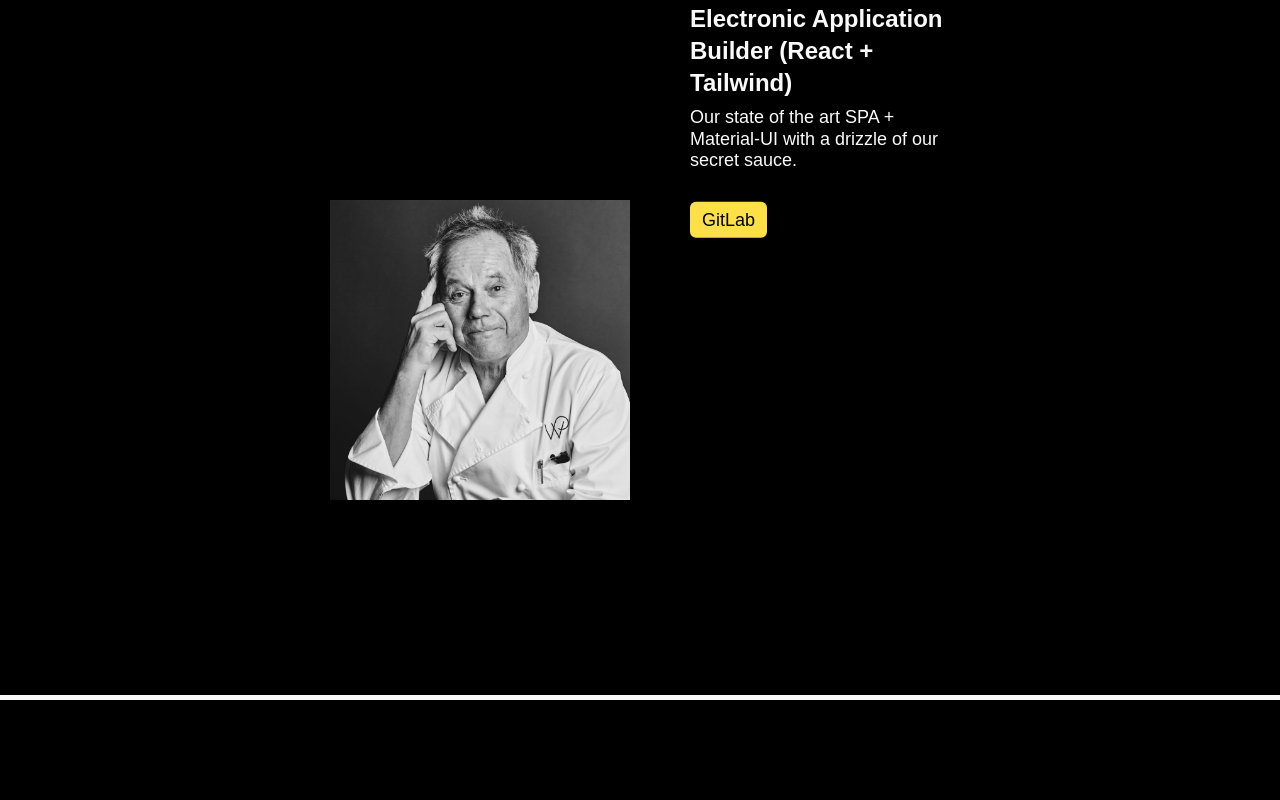
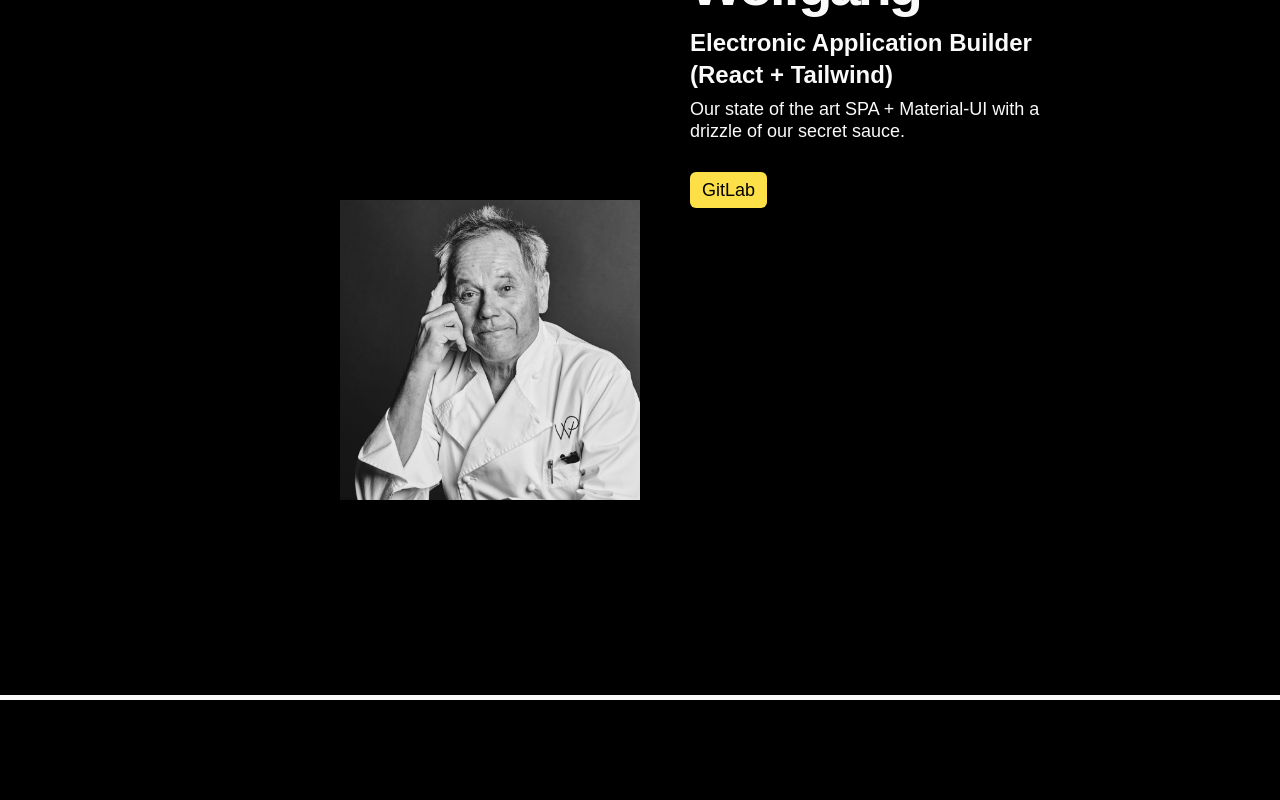
Before and after one commit to aguskz/onboarding, a Next.js app: page /repos in a window 1280 px wide. Shown: the top 800 px of the page. Built offline with nearby package versions, Linux system fonts and the light colour scheme.

Commit message:
parallax tweaks

```diff
--- a/components/Parallax/index.tsx
+++ b/components/Parallax/index.tsx
@@ -14,30 +14,32 @@ function useParallax(value: MotionValue<number>, distance: number) {
 }
 
 function Image({
+  key,
   name,
   image,
   title,
   subtitle,
   link,
 }: {
-  id: number
-  name: string
-  image: string
-  title: string
+  key: number
+  name?: string
+  image?: string
+  title?: string
   subtitle: string
-  link: string
+  link?: string
 }) {
   const ref = useRef(null)
   const { scrollYProgress } = useScroll({ target: ref })
   const y = useParallax(scrollYProgress, 300)
 
   return (
-    <section className="mr-80">
-      <div ref={ref} className="bg-black">
+    <section key={key}>
+      {image ? (
+        <section className="w-6/12 justify-start">
+          <div ref={ref} className="bg-black flex">
             <img ref={ref} src={image} className="w-auto h-auto" />
           </div>
-      <motion.h2 style={{ y }}>
-        <div className="ml-20 -mt-20">
+          <motion.h2 style={{ y }} className="-mt-20 flex flex-col -mx-20">
             {name}
             <p className="tracking-normal mb-2 mt-2 font-bold text-2xl max-w-md">
               {title}
@@ -52,8 +54,11 @@ function Image({
                 <p className="text-black m-0 p-1 tracking-normal">GitLab</p>
               </a>
             </div>
-        </div>
           </motion.h2>
+        </section>
+      ) : (
+        <motion.p className="text-2xl mx-20">{subtitle}</motion.p>
+      )}
     </section>
   )
 }
@@ -68,9 +73,9 @@ export default function Parallax() {
 
   return (
     <>
-      {repos.map(({ id, name, image, title, subtitle, link }) => (
+      {repos.map(({ key, name, image, title, subtitle, link }) => (
         <Image
-          id={id}
+          key={key}
           name={name}
           image={image}
           title={title}
--- a/constants/index.ts
+++ b/constants/index.ts
@@ -1,13 +1,13 @@
 export const repos: {
-  id: number
-  name: string
-  image: string
-  title: string
+  key: number
+  name?: string
+  image?: string
+  title?: string
   subtitle: string
-  link: string
+  link?: string
 }[] = [
   {
-    id: 1,
+    key: 1,
     name: 'Wolfgang',
     image: '/repos/wolfgang.jpg',
     title: 'Electronic Application Builder (React + Tailwind)',
@@ -16,7 +16,7 @@ export const repos: {
     link: 'https://gitlab.com/reframe-financial/frontend/wolfgang',
   },
   {
-    id: 1,
+    key: 2,
     name: 'Sophia',
     image: '/repos/sophia.jpg',
     title: 'Customer Facing Application (Next Js + Tailwind)',
@@ -25,16 +25,16 @@ export const repos: {
     link: 'https://gitlab.com/reframe-financial/frontend/sofia',
   },
   {
-    id: 1,
+    key: 3,
     name: 'Elizabeth',
     image: '/repos/elizabeth.jpg',
     title: 'Shared libraries (Node Js)',
     subtitle:
-      'Hosted on top of Gitlab Package Registry, Elizabeth holds the common libraries used by Ingrid, Sally and Marilyn.',
+      'Hosted on top of Gitlab Package Registry, Elizabeth holds the common libraries used by Ingrkey, Sally and Marilyn.',
     link: 'https://gitlab.com/reframe-financial/services/elizabeth',
   },
   {
-    id: 1,
+    key: 4,
     name: 'Agnes',
     image: '/repos/agnes.jpg',
     title: 'Apollo GraphQL Gateway',
@@ -43,7 +43,7 @@ export const repos: {
     link: 'https://gitlab.com/reframe-financial/services/agnes',
   },
   {
-    id: 1,
+    key: 5,
     name: 'Ingrid',
     image: '/repos/ingrid.jpg',
     title: 'Electronic Application Builder (NodeJs REST API with Dapr)',
@@ -52,16 +52,16 @@ export const repos: {
     link: 'https://gitlab.com/reframe-financial/services/ingrid',
   },
   {
-    id: 1,
+    key: 6,
     name: 'Sally',
     image: '/repos/sally.jpg',
     title: 'Rule Engine (NodeJS REST API with Dapr)',
     subtitle:
-      'Sally drives the flow for an Electronic Application, interacts directly with Ingrid and Marilyn. Also collects telemetry data coming from the user while interacts with the application.',
+      'Sally drives the flow for an Electronic Application, interacts directly with Ingrkey and Marilyn. Also collects telemetry data coming from the user while interacts with the application.',
     link: 'https://gitlab.com/reframe-financial/services/sally',
   },
   {
-    id: 1,
+    key: 7,
     name: 'Marilyn',
     image: '/repos/marilyn.webp',
     title: 'Electronic Application Runner (NodeJS REST API with Dapr)',
@@ -69,6 +69,11 @@ export const repos: {
       'This is the starting point for an Applicant looking for coverage. A set of questions will be presented to the user, answers will be sent back us not only for persistence also to execute smart decisions connecting with thrid party and machine learning services.',
     link: 'https://gitlab.com/reframe-financial/services/marilyn',
   },
+  {
+    key: 8,
+    subtitle: `As a full-stack developer, you will get your hands dirty by touching each application. We believe in the idea of "Sharing Knowledge and every one should know everything" to guarantee the success of the mission. We are accountable!
+    Specialists and/or experts in a particular field are welcome, their scope is limited and very specific but still accountable. :)`,
+  }
 ]
 
 export const tools: { name: string; link?: string }[] = [
```
Lines whose indentation alone changed are shown as unchanged.
